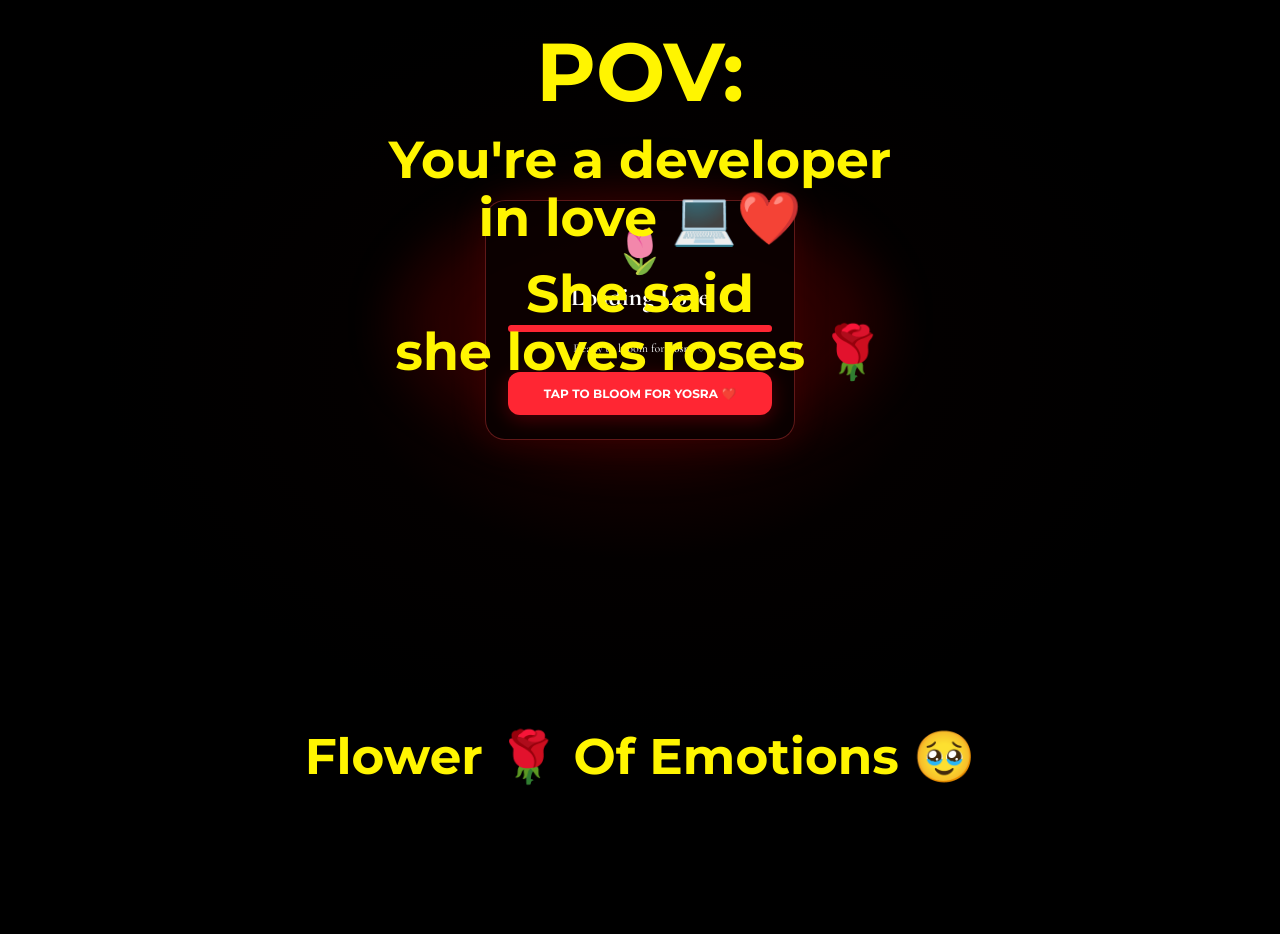
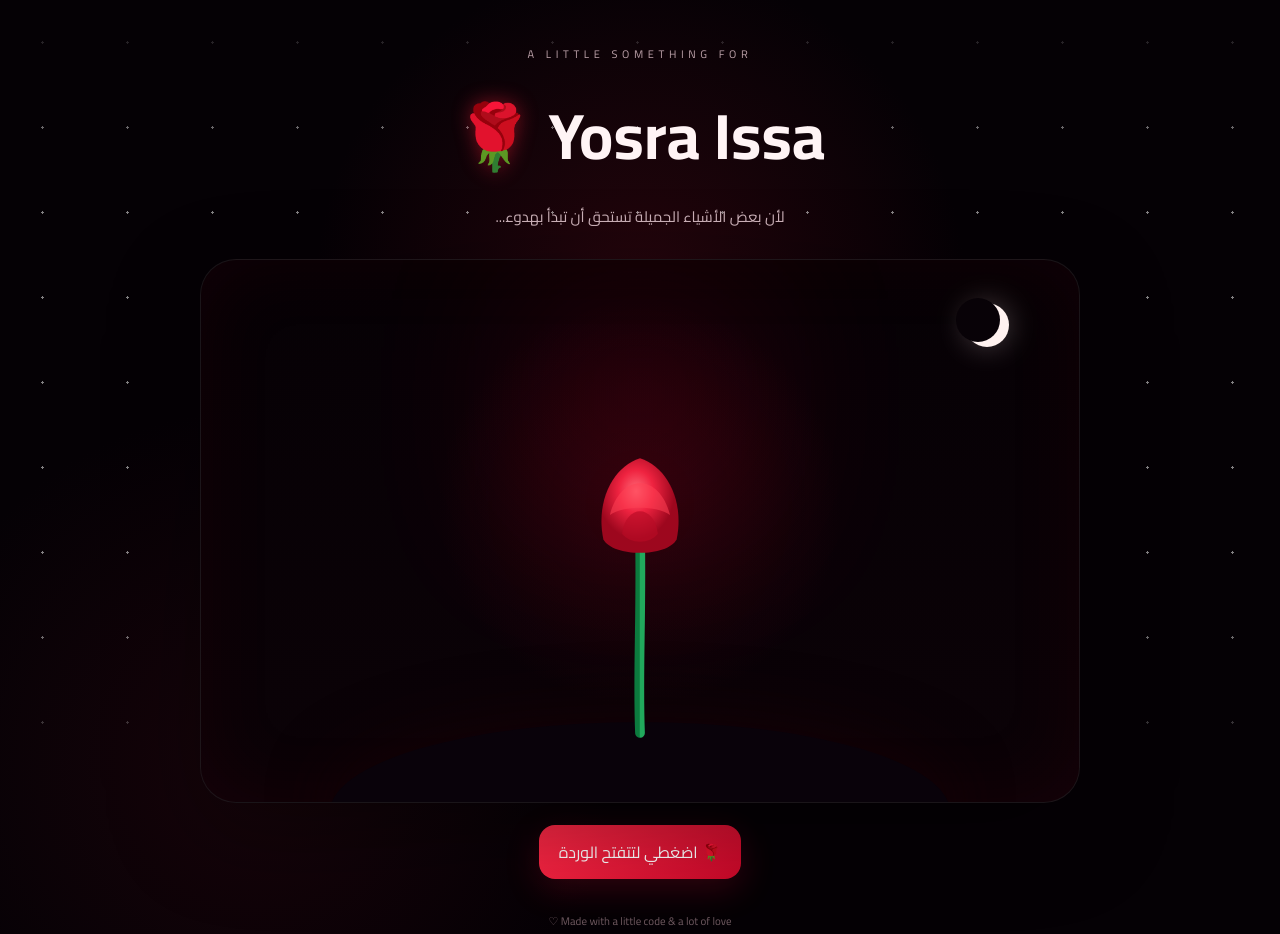
Before and after one commit to mmyy2000-afk/roseworkshope, a plain HTML site: page index.html in a window 1280 px wide. Before the commit the page ends 800 px from the top, so only its background shows below. Drawn offline with nearby package versions, Linux system fonts and the light colour scheme; a web font is replaced by a local one.

Commit message:
index.html

```diff
--- a/index.html
+++ b/index.html
@@ -1,120 +1,117 @@
-<!DOCTYPE html>
-<html lang="en">
+<!doctype html>
+<html lang="ar" dir="rtl">
 <head>
-<meta charset="UTF-8">
-<meta name="viewport" content="width=device-width, initial-scale=1.0, viewport-fit=cover">
-<title>For Yosra Issa 🌹</title>
-<style>
-@import url('https://fonts.googleapis.com/css2?family=Cormorant+Garamond:wght@500;600;700&family=Great+Vibes&family=Montserrat:wght@500;600;700&display=swap');
-*{box-sizing:border-box}
-html,body{margin:0;width:100%;height:100%;overflow:hidden}
-body{background:#000;color:#fff;font-family:Montserrat,Arial,sans-serif}
-.scene{position:relative;width:100%;height:100svh;overflow:hidden;background:radial-gradient(ellipse at 50% 45%,rgba(100,0,0,.34),rgba(30,0,0,.10) 32%,transparent 60%),#000}
-.header{position:absolute;top:clamp(22px,5vh,60px);left:50%;transform:translateX(-50%);width:96%;text-align:center;z-index:5}
-.pov{font-size:clamp(42px,10vw,82px);font-weight:700;color:#fff500;line-height:.8;margin-bottom:25px}
-.header h1{margin:0;color:#fff500;font-size:clamp(24px,5.8vw,52px);line-height:1.12;font-weight:700}
-.line{display:block}.line.gap{margin-top:18px}
-.stage{position:absolute;left:50%;top:40%;transform:translate(-50%,-50%);width:min(94vw,560px);height:min(53vh,510px);display:flex;align-items:center;justify-content:center;z-index:2}
-.glow{position:absolute;width:85%;height:60%;border-radius:50%;background:rgba(130,0,0,.26);filter:blur(30px);animation:pulse 2.7s ease-in-out infinite}
-@keyframes pulse{50%{transform:scale(1.1);opacity:.65}}
-.loader{position:absolute;width:min(310px,75vw);padding:24px 22px;border:1px solid rgba(255,70,70,.35);border-radius:20px;background:rgba(8,0,0,.88);box-shadow:0 0 35px rgba(150,0,0,.18);text-align:center;z-index:4}
-.loader .mini{font-size:42px}.loader h2{font-family:"Cormorant Garamond",serif;font-size:26px;margin:4px 0 13px}
-.progress{height:7px;background:#330000;border-radius:20px;overflow:hidden}.progress span{display:block;width:100%;height:100%;background:#ff2633;box-shadow:0 0 12px #ff2633}
-.loader p{font:12px "Cormorant Garamond",serif;margin:9px 0 17px;color:#ddd}
-button{cursor:pointer;color:#fff;font-family:Montserrat,Arial,sans-serif;font-weight:700}
-.bloom-btn{width:100%;padding:14px;border:0;border-radius:12px;background:#ff2633;box-shadow:0 5px 20px rgba(255,0,20,.25);font-size:12px}
-.flower-wrap{position:absolute;width:260px;height:390px;bottom:0;display:none;animation:appear .8s ease forwards}
-@keyframes appear{from{opacity:0;transform:translateY(30px) scale(.8)}to{opacity:1;transform:none}}
-.stem{position:absolute;left:50%;bottom:8px;width:7px;height:210px;background:linear-gradient(90deg,#063d20,#1e9b48,#064c24);border-radius:10px;transform:translateX(-50%)}
-.leaf{position:absolute;width:80px;height:29px;background:#0b6b31;border-radius:100% 0 100% 0;bottom:88px}.leaf.left{left:25px;transform:rotate(20deg)}.leaf.right{right:23px;transform:scaleX(-1) rotate(20deg)}
-.bloom{position:absolute;left:50%;bottom:192px;transform:translateX(-50%);width:210px;height:165px;animation:bloom 3.5s cubic-bezier(.2,.8,.2,1) forwards}
-@keyframes bloom{0%{transform:translateX(-50%) scale(.04);filter:blur(4px)}60%{transform:translateX(-50%) scale(1.12)}100%{transform:translateX(-50%) scale(1);filter:none}}
-.petal{position:absolute;left:50%;bottom:0;transform-origin:50% 100%;width:78px;height:118px;background:linear-gradient(145deg,#ff4540,#a80008 75%);border-radius:55% 55% 48% 48%;box-shadow:0 0 20px rgba(255,0,0,.18)}
-.p1{transform:translateX(-50%) rotate(-50deg) translateY(6px)}.p2{transform:translateX(-50%) rotate(50deg) translateY(6px)}
-.p3{transform:translateX(-50%) rotate(-26deg);width:87px;height:126px}.p4{transform:translateX(-50%) rotate(26deg);width:87px;height:126px}
-.p5{transform:translateX(-50%);width:85px;height:132px}
-.inner{position:absolute;left:50%;bottom:22px;transform:translateX(-50%);width:80px;height:80px;border-radius:50%;background:radial-gradient(circle,#ff5148 0 25%,#a90009 72%);box-shadow:inset 0 0 20px rgba(60,0,0,.45)}
-.petal-particles{position:absolute;inset:0;pointer-events:none}.particle{position:absolute;width:5px;height:9px;border-radius:70% 30%;background:#f22;opacity:0;animation:float 3s ease-out infinite}
-.particle:nth-child(1){left:15%;top:45%;animation-delay:.4s}.particle:nth-child(2){left:78%;top:38%;animation-delay:1s}.particle:nth-child(3){left:86%;top:57%;animation-delay:1.6s}.particle:nth-child(4){left:22%;top:65%;animation-delay:2.1s}
-@keyframes float{0%{opacity:0;transform:translateY(15px) rotate(0)}25%{opacity:1}100%{opacity:0;transform:translate(50px,-105px) rotate(180deg)}}
-.final{position:absolute;left:50%;bottom:clamp(50px,9vh,105px);transform:translateX(-50%);text-align:center;width:96%;opacity:0;transition:opacity .8s;z-index:6}.final.visible{opacity:1}
-.final .small{font-size:clamp(8px,2vw,12px);letter-spacing:4px;color:#ffb8b8}.final .for{font-family:"Great Vibes",cursive;color:#f7dddd;font-size:clamp(34px,8vw,58px);margin:3px 0 10px}
-.note{position:fixed;inset:0;display:none;align-items:center;justify-content:center;background:rgba(0,0,0,.76);backdrop-filter:blur(6px);z-index:20;padding:22px}.note.open{display:flex}
-.note-card{width:min(440px,94vw);padding:30px 24px;border-radius:23px;background:linear-gradient(145deg,#190000,#050000);border:1px solid rgba(255,70,70,.42);box-shadow:0 0 65px rgba(120,0,0,.32);text-align:center}
-.note-card h3{font-family:"Great Vibes",cursive;font-size:46px;color:#ff7b7b;margin:0 0 8px}.note-card p{font-family:"Cormorant Garamond",serif;font-size:22px;line-height:1.43;color:#eee;margin:10px 0 18px}
-.note-btn,.close{border-radius:22px;padding:10px 22px;background:rgba(55,0,0,.65);border:1px solid rgba(255,70,70,.4);font-size:11px}.close{background:#d51b27}
-.footer{position:absolute;bottom:13px;left:0;width:100%;text-align:center;color:#fff500;font-size:clamp(24px,6vw,50px);font-weight:700;z-index:4}
-.name{color:#ff6b6b}
-@media(max-height:700px){.header{top:15px}.pov{margin-bottom:12px}.header h1{font-size:23px}.stage{top:44%;height:44vh}.flower-wrap{transform:scale(.7);transform-origin:center bottom}.footer{font-size:24px;bottom:6px}}
-</style>
+  <meta charset="utf-8">
+  <meta name="viewport" content="width=device-width,initial-scale=1">
+  <meta name="theme-color" content="#070207">
+  <title>For Yosra Issa 🌹</title>
+  <link rel="stylesheet" href="style.css">
 </head>
 <body>
-<div class="scene">
-  <div class="header">
-    <div class="pov">POV:</div>
-    <h1>
-      <span class="line">You're a developer</span>
-      <span class="line">in love 💻❤️</span>
-      <span class="line gap">She said</span>
-      <span class="line">she loves roses 🌹</span>
-    </h1>
-  </div>
+  <div class="stars"></div>
+  <main class="page">
+    <header class="hero">
+      <div class="eyebrow">A LITTLE SOMETHING FOR</div>
+      <h1>Yosra Issa <span>🌹</span></h1>
+      <p id="subtitle">لأن بعض الأشياء الجميلة تستحق أن تبدأ بهدوء...</p>
+    </header>
 
-  <div class="stage">
-    <div class="glow"></div>
-    <div class="loader" id="loader">
-      <div class="mini">🌷</div>
-      <h2>Loading Love</h2>
-      <div class="progress"><span></span></div>
-      <p>Ready to bloom for <b>Yosra</b> ♡</p>
-      <button class="bloom-btn" id="bloomBtn">TAP TO BLOOM FOR YOSRA ❤️</button>
-    </div>
+    <section class="garden" aria-label="وردة تفاعلية">
+      <div class="glow"></div>
+      <div class="moon"></div>
+      <div class="ground"></div>
 
-    <div class="flower-wrap" id="flower">
-      <div class="stem"></div><div class="leaf left"></div><div class="leaf right"></div>
-      <div class="bloom"><div class="petal p1"></div><div class="petal p2"></div><div class="petal p3"></div><div class="petal p4"></div><div class="petal p5"></div><div class="inner"></div></div>
-      <div class="petal-particles"><i class="particle"></i><i class="particle"></i><i class="particle"></i><i class="particle"></i></div>
-    </div>
-  </div>
+      <svg id="rose" viewBox="0 0 500 600" aria-hidden="true">
+        <defs>
+          <radialGradient id="petal" cx="45%" cy="35%">
+            <stop offset="0" stop-color="#ff6b78"/>
+            <stop offset=".45" stop-color="#ef2340"/>
+            <stop offset="1" stop-color="#9d071e"/>
+          </radialGradient>
+          <linearGradient id="stemGradient" x1="0" x2="1">
+            <stop stop-color="#0c7b3e"/>
+            <stop offset="1" stop-color="#21a95c"/>
+          </linearGradient>
+          <filter id="blur"><feGaussianBlur stdDeviation="10"/></filter>
+          <filter id="flowerGlow">
+            <feGaussianBlur stdDeviation="2.5" result="b"/>
+            <feMerge><feMergeNode in="b"/><feMergeNode in="SourceGraphic"/></feMerge>
+          </filter>
+        </defs>
 
-  <div class="final" id="final">
-    <div class="small">EVERY PETAL BLOOMS WITH LOVE</div>
-    <div class="for">for <span class="name">Yosra</span> 💗</div>
-    <button class="note-btn" id="noteBtn">💌 READ YOSRA'S NOTE</button>
-  </div>
+        <g id="petalGlow" opacity="0">
+          <ellipse cx="250" cy="175" rx="115" ry="85" fill="#ff1737" opacity=".35" filter="url(#blur)"/>
+        </g>
 
-  <div class="footer">Flower 🌹 Of Emotions 🥹</div>
-</div>
+        <path id="stem" d="M250 535 C247 460 252 390 250 290"
+              fill="none" stroke="url(#stemGradient)" stroke-width="12"
+              stroke-linecap="round"/>
+        <path id="leaf1" d="M249 415 C205 382 158 392 146 426 C184 441 221 435 249 415Z"
+              fill="#159447"/>
+        <path id="leaf2" d="M250 350 C291 319 338 331 350 365 C315 379 280 371 250 350Z"
+              fill="#18a04d"/>
 
-<div class="note" id="note">
-  <div class="note-card">
-    <h3>For Yosra 🌹</h3>
-    <p>
-      Yosra Issa, this rose was made especially for you. ❤️<br><br>
-      You said you love roses, so I wanted to give you one
-      that doesn't fade — a little flower that blooms every time
-      you open this page. 🌹<br><br>
-      <i>Every petal, every heartbeat, every little detail… for you.</i>
-    </p>
-    <button class="close" id="close">Close 🌹</button>
-  </div>
-</div>
+        <g id="bud" transform="translate(250 285)">
+          <path d="M-45 12 C-55 -35 -33 -78 0 -88 C33 -78 55 -35 45 12 C33 34 -33 34 -45 12Z"
+                fill="url(#petal)"/>
+          <path d="M-37 -18 C-24 -70 24 -70 37 -18 C20 -30 -20 -30 -37 -18Z"
+                fill="#ff4055" opacity=".55"/>
+          <path d="M-22 5 C-18 -32 18 -32 22 5 C12 18 -12 18 -22 5Z"
+                fill="#b90c26" opacity=".65"/>
+        </g>
 
-<script>
-const bloomBtn=document.getElementById('bloomBtn');
-const loader=document.getElementById('loader');
-const flower=document.getElementById('flower');
-const final=document.getElementById('final');
-const note=document.getElementById('note');
+        <g id="flower" transform="translate(250 205)" opacity="0">
+          <g fill="url(#petal)" filter="url(#flowerGlow)">
+            <ellipse rx="47" ry="105" transform="rotate(-62) translate(0 -42)"/>
+            <ellipse rx="47" ry="105" transform="rotate(-42) translate(0 -52)"/>
+            <ellipse rx="50" ry="110" transform="rotate(-21) translate(0 -58)"/>
+            <ellipse rx="52" ry="115" transform="translate(0 -62)"/>
+            <ellipse rx="50" ry="110" transform="rotate(21) translate(0 -58)"/>
+            <ellipse rx="47" ry="105" transform="rotate(42) translate(0 -52)"/>
+            <ellipse rx="47" ry="105" transform="rotate(62) translate(0 -42)"/>
+          </g>
+          <g fill="#ff3b50">
+            <ellipse rx="34" ry="75" transform="rotate(-38) translate(0 -30)"/>
+            <ellipse rx="34" ry="75" transform="rotate(38) translate(0 -30)"/>
+            <ellipse rx="37" ry="80" transform="translate(0 -34)"/>
+          </g>
+          <g fill="#b90b24">
+            <ellipse rx="24" ry="58" transform="rotate(-28) translate(0 -18)"/>
+            <ellipse rx="24" ry="58" transform="rotate(28) translate(0 -18)"/>
+            <ellipse rx="27" ry="61" transform="translate(0 -20)"/>
+          </g>
+          <circle r="16" fill="#ff6370"/>
+        </g>
+      </svg>
 
-bloomBtn.onclick=()=>{
-  loader.style.display='none';
-  flower.style.display='block';
-  setTimeout(()=>final.classList.add('visible'),2600);
-};
-document.getElementById('noteBtn').onclick=()=>note.classList.add('open');
-document.getElementById('close').onclick=()=>note.classList.remove('open');
-note.onclick=e=>{if(e.target===note)note.classList.remove('open')};
-</script>
+      <div id="particles"></div>
+
+      <div class="bloom-caption">
+        <span>EVERY PETAL BLOOMS WITH LOVE</span>
+        <strong>for Yosra ♥</strong>
+      </div>
+    </section>
+
+    <section class="controls">
+      <button id="bloomBtn" class="primary">🌹 اضغطي لتتفتح الوردة</button>
+      <button id="noteBtn" class="secondary hidden">💌 اقرئي الرسالة</button>
+      <button id="resetBtn" class="ghost hidden">إعادة اللحظة ↻</button>
+    </section>
+
+    <section id="letter" class="letter hidden">
+      <div class="letter-flower">🌹</div>
+      <h2>إلى Yosra Issa</h2>
+      <p>يمكن للوردة أن تتفتح بلحظة، لكن بعض المشاعر تحتاج وقتًا حتى تكبر وتظهر بكل جمالها.</p>
+      <p>وجودك يشبه وردة هادئة وسط كل الضجيج؛ شيء بسيط وجميل، لكنه يترك أثرًا أكبر مما تتخيلي.</p>
+      <p>أتمنى تضل أيامك مليانة أشياء تشبه قلبك: جميلة، دافئة.</p>
+      <p>وكل مرة تشوفي فيها وردة، تذكري إن في شخص تمنى لكِ دائمًا أجمل من كل الورد. ❤️</p>
+      <p>بس احنا لازم نترك بعض لاني انا مو قادر استحمل كذب ولف ودوران اكثر من هيك بتمنالك حياه سعيده .</p>
+      <div class="signature">— For Yosra, with love 🌹 Mohammad Salem</div>
+    </section>
+
+    <footer>Made with a little code & a lot of love ♡</footer>
+  </main>
+
+  <script src="script.js"></script>
 </body>
 </html>
```
